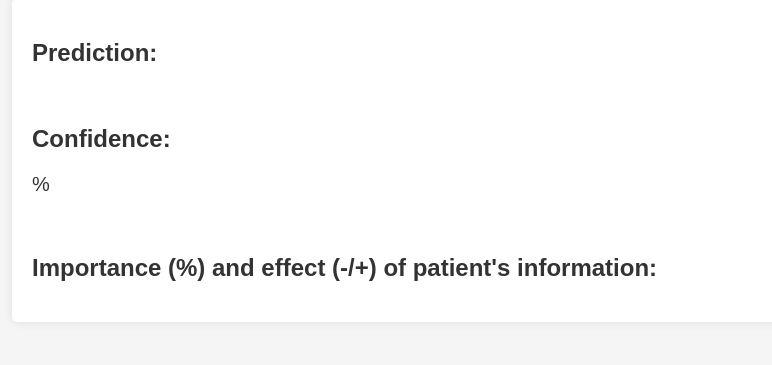
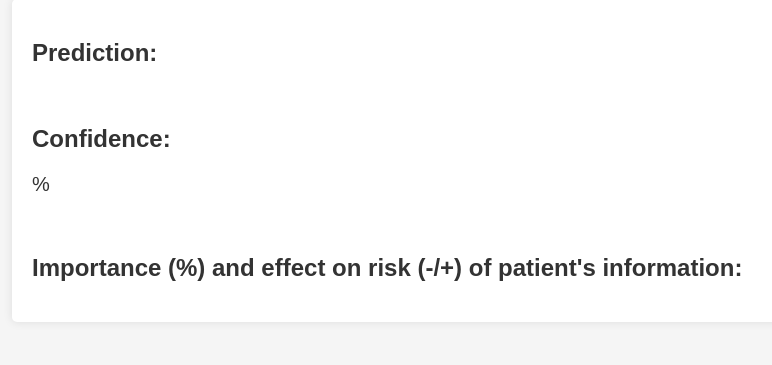
Before and after one commit to leo-cb/HeartDiseasePrediction_WebApp, a Flask app: template app/templates/results.html in a window 1280 px wide. Shown: the part 101-466 px from the top of the page, without its empty margins (8-780 px from the left). Run offline with Flask 3, Linux system fonts and the light colour scheme; the template is opened without the code that fills it, so the values that code supplies are empty; parts of the project's set-up code (start-up, migrations or seed data) failed here and were passed over.

Commit message:
updated description

```diff
--- a/app/templates/results.html
+++ b/app/templates/results.html
@@ -60,7 +60,7 @@
         <h2>Confidence:</h2>
         <p>{{ response.confidence }}%</p>
         &nbsp;
-        <h2>Importance (%) and effect (-/+) of patient's information:</h2>
+        <h2>Importance (%) and effect on risk (-/+) of patient's information:</h2>
         <ul>
             {% for feature, value in response.shap_values.items() %}
             <li>{{ feature }}: {{ value }}</li>
```
